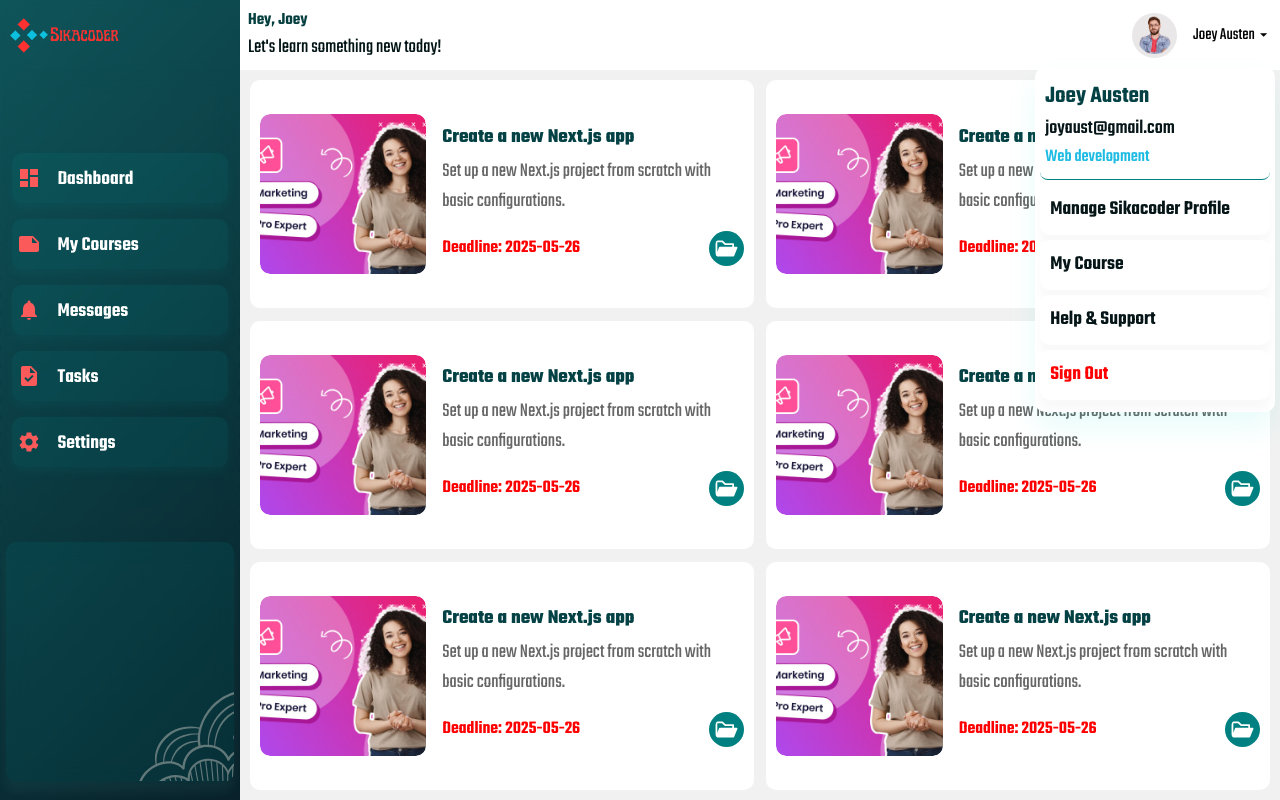
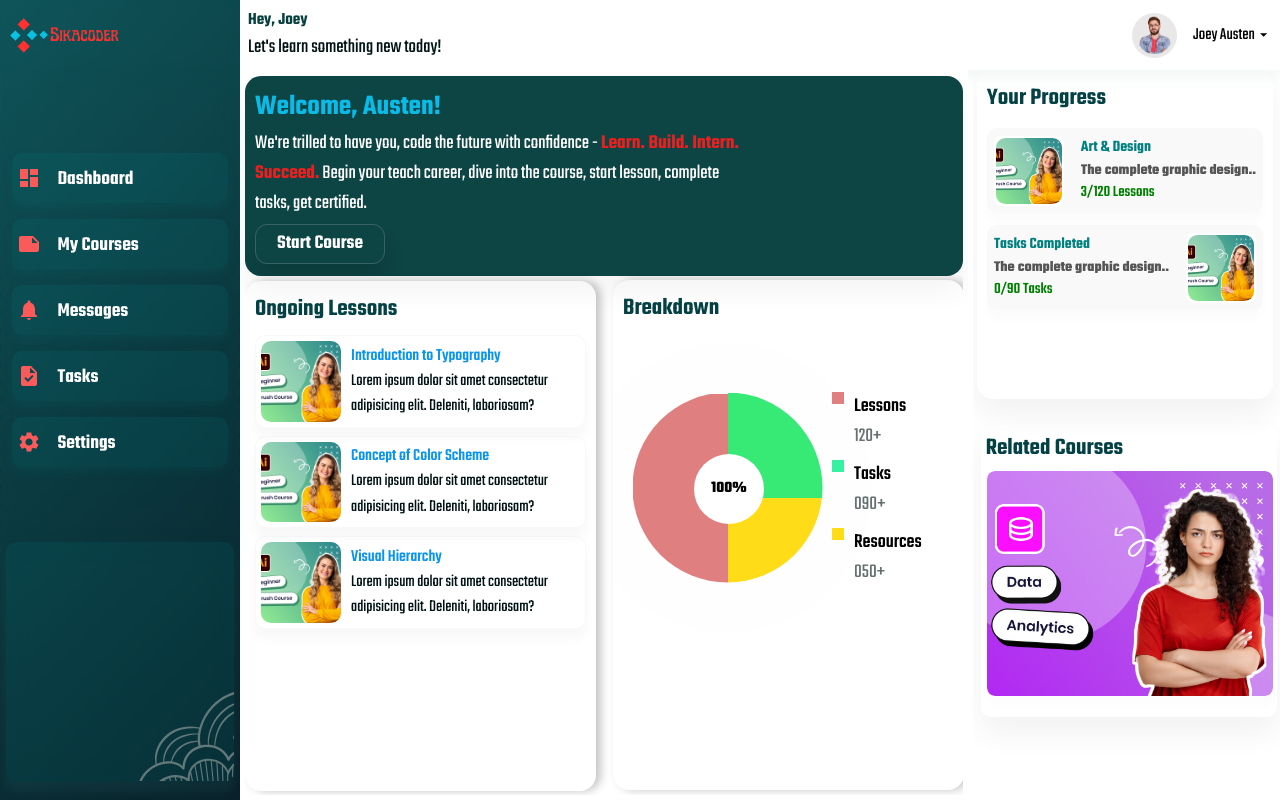
Before and after one commit to Kwarto/sikacoder, a React (Vite) app: page /overview in a window 1280 px wide. Built offline with nearby package versions, Linux system fonts and the light colour scheme.

Commit message:
Added profile dropdown modal v1

```diff
--- a/src/components/Overview/dash/Dash.jsx
+++ b/src/components/Overview/dash/Dash.jsx
@@ -184,6 +184,7 @@ const DashWrapper = styled.article`
   @media screen and (max-width: 430px) {
     grid-template-columns: 100%;
     padding: 20px 0;
+    height: 100%;
   }
 `;
 const LeftContentContainer = styled.div`
--- a/src/components/TopNav/TopNav.jsx
+++ b/src/components/TopNav/TopNav.jsx
@@ -6,7 +6,7 @@ import { RiMenu4Fill } from "react-icons/ri";
 import UserModal from './UserModal';
 
 const TopNav = ({setShowSideBar}) => {
-  const [isModal, setIsModal] = useState(true);
+  const [isModal, setIsModal] = useState(false);
   return (
     <TopNavContainerWrapper>
      <div className="left">
--- a/src/pages/overview/Overview.jsx
+++ b/src/pages/overview/Overview.jsx
@@ -3,10 +3,10 @@ import styled from "styled-components";
 import { Over, SideBar } from "../../components";
 
 const Overview = () => {
-  const [showDash, setShowDash] = useState(false);
+  const [showDash, setShowDash] = useState(true);
   const [showCourse, setShowCourse] = useState(false);
   const [showNotice, setShowNotice] = useState(false);
-  const [showTasks, setShowTasks] = useState(true);
+  const [showTasks, setShowTasks] = useState(false);
   const [showSettings, setShowSettings] = useState(false);
   const [showSideBar, setShowSideBar] = useState(false);
   return (
```
